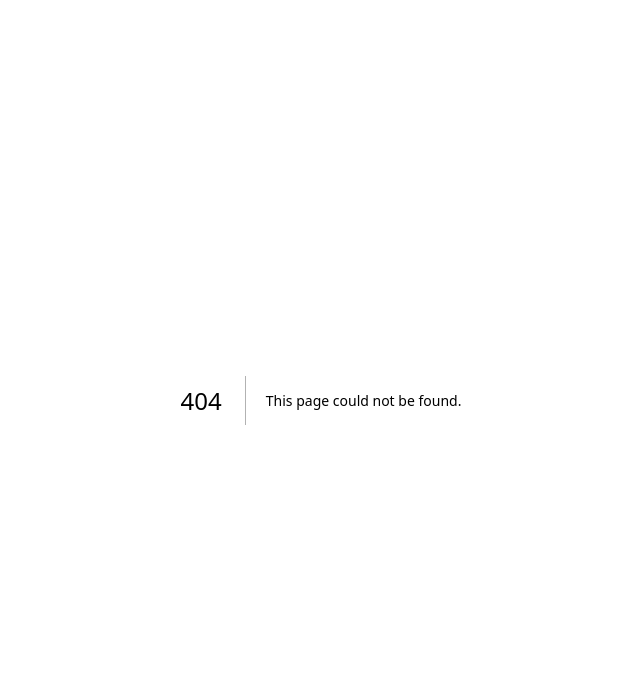
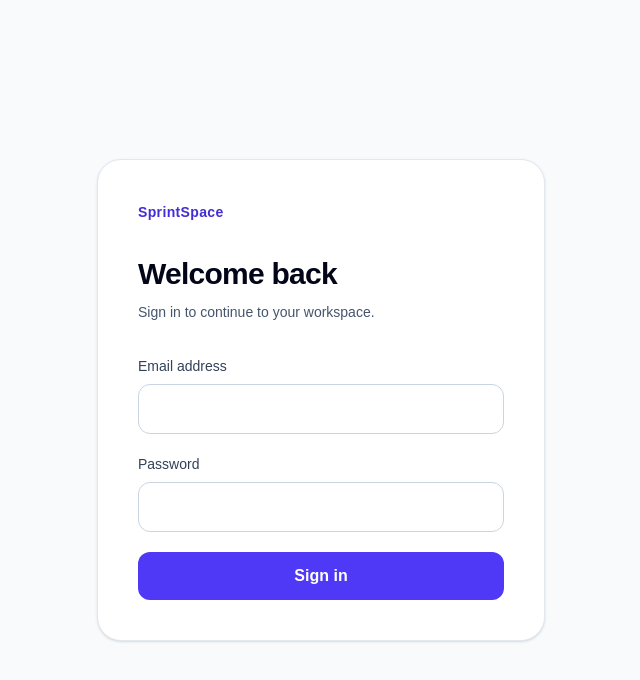
Before and after one commit to Sanku1299/SprintSpace, a Next.js app: page /login in a window 1280 px wide. Before the commit this address had no page. Shown: the top 680 px of the page, without its empty margins (319-959 px from the left). Built offline with nearby package versions, Linux system fonts and the light colour scheme; no server answers.

Commit message:
Add login and logout UI

```diff
--- a/auth.ts
+++ b/auth.ts
@@ -1,18 +1,13 @@
 import NextAuth from "next-auth";
 import Credentials from "next-auth/providers/credentials";
-import { z } from "zod";
 
 import { verifyPassword } from "@/lib/auth/password";
 import { connectToDatabase } from "@/lib/db/mongoose";
+import { credentialsSchema } from "@/lib/validation/auth";
 import { User } from "@/models/User";
 
 const COMPANY_ROLES = ["admin", "project_manager", "developer", "designer"] as const;
 type CompanyRole = (typeof COMPANY_ROLES)[number];
-
-const credentialsSchema = z.object({
-  email: z.string().trim().toLowerCase().email().max(254),
-  password: z.string().min(1).max(128),
-});
 
 export const { handlers, auth, signIn, signOut } = NextAuth({
   session: { strategy: "jwt" },
--- /dev/null
+++ b/src/app/(auth)/login/LoginForm.tsx
@@ -0,0 +1,59 @@
+"use client";
+
+import { useActionState } from "react";
+
+import { loginAction, type LoginState } from "./actions";
+
+const initialState: LoginState = {};
+
+export function LoginForm() {
+  const [state, action, pending] = useActionState(loginAction, initialState);
+
+  return (
+    <form action={action} className="mt-8 space-y-5">
+      <div>
+        <label htmlFor="email" className="mb-2 block text-sm font-medium text-slate-700">
+          Email address
+        </label>
+        <input
+          id="email"
+          name="email"
+          type="email"
+          autoComplete="email"
+          required
+          maxLength={254}
+          className="w-full rounded-xl border border-slate-300 bg-white px-4 py-3 text-slate-950 outline-none transition focus:border-indigo-500 focus:ring-4 focus:ring-indigo-100"
+        />
+      </div>
+
+      <div>
+        <label htmlFor="password" className="mb-2 block text-sm font-medium text-slate-700">
+          Password
+        </label>
+        <input
+          id="password"
+          name="password"
+          type="password"
+          autoComplete="current-password"
+          required
+          maxLength={128}
+          className="w-full rounded-xl border border-slate-300 bg-white px-4 py-3 text-slate-950 outline-none transition focus:border-indigo-500 focus:ring-4 focus:ring-indigo-100"
+        />
+      </div>
+
+      {state.error ? (
+        <p role="alert" className="rounded-lg bg-rose-50 px-3 py-2 text-sm text-rose-700">
+          {state.error}
+        </p>
+      ) : null}
+
+      <button
+        type="submit"
+        disabled={pending}
+        className="w-full rounded-xl bg-indigo-600 px-4 py-3 font-semibold text-white transition hover:bg-indigo-700 focus:outline-none focus:ring-4 focus:ring-indigo-200 disabled:cursor-not-allowed disabled:opacity-60"
+      >
+        {pending ? "Signing in…" : "Sign in"}
+      </button>
+    </form>
+  );
+}
--- /dev/null
+++ b/src/app/(auth)/login/actions.ts
@@ -0,0 +1,43 @@
+"use server";
+
+import { AuthError } from "next-auth";
+
+import { signIn, signOut } from "../../../../auth";
+import { credentialsSchema } from "@/lib/validation/auth";
+
+export type LoginState = {
+  error?: string;
+};
+
+export async function loginAction(
+  _previousState: LoginState,
+  formData: FormData,
+): Promise<LoginState> {
+  const parsed = credentialsSchema.safeParse({
+    email: formData.get("email"),
+    password: formData.get("password"),
+  });
+
+  if (!parsed.success) {
+    return { error: "Enter a valid email and password." };
+  }
+
+  try {
+    await signIn("credentials", {
+      ...parsed.data,
+      redirectTo: "/",
+    });
+  } catch (error) {
+    if (error instanceof AuthError) {
+      return { error: "Email or password is incorrect." };
+    }
+
+    throw error;
+  }
+
+  return {};
+}
+
+export async function logoutAction(): Promise<void> {
+  await signOut({ redirectTo: "/login" });
+}
--- /dev/null
+++ b/src/app/(auth)/login/page.tsx
@@ -0,0 +1,28 @@
+import Link from "next/link";
+import { redirect } from "next/navigation";
+
+import { auth } from "../../../../auth";
+import { LoginForm } from "./LoginForm";
+
+export default async function LoginPage() {
+  const session = await auth();
+
+  if (session?.user) {
+    redirect("/");
+  }
+
+  return (
+    <main className="flex min-h-screen items-center justify-center bg-slate-50 px-5 py-12">
+      <section className="w-full max-w-md rounded-3xl border border-slate-200 bg-white p-8 shadow-sm sm:p-10">
+        <Link href="/" className="text-sm font-semibold tracking-wide text-indigo-700">
+          SprintSpace
+        </Link>
+        <h1 className="mt-8 text-3xl font-semibold tracking-tight text-slate-950">Welcome back</h1>
+        <p className="mt-2 text-sm leading-6 text-slate-600">
+          Sign in to continue to your workspace.
+        </p>
+        <LoginForm />
+      </section>
+    </main>
+  );
+}
--- a/src/app/(marketing)/page.tsx
+++ b/src/app/(marketing)/page.tsx
@@ -1,69 +1,64 @@
-import Image from "next/image";
+import Link from "next/link";
 
-export default function Home() {
+import { auth } from "../../../auth";
+import { SignOutButton } from "@/components/auth/SignOutButton";
+
+export default async function HomePage() {
+  const session = await auth();
+
   return (
-    <div className="flex flex-col flex-1 items-center justify-center bg-zinc-50 font-sans dark:bg-black">
-      <main className="flex flex-1 w-full max-w-3xl flex-col items-center justify-between py-32 px-16 bg-white dark:bg-black sm:items-start">
-        <Image
-          className="dark:invert h-5 w-[100px]"
-          src="/next.svg"
-          alt="Next.js logo"
-          width={100}
-          height={20}
-          priority
-        />
-        <div className="flex flex-col items-center gap-6 text-center sm:items-start sm:text-left">
-          <h1 className="max-w-xs text-3xl font-semibold leading-10 tracking-tight text-black dark:text-zinc-50">
-            To get started, edit the{" "}
-            <code className="rounded bg-black/[.06] px-1.5 py-0.5 font-mono text-[0.9em] dark:bg-white/[.08]">
-              page.tsx
-            </code>{" "}
-            file.
-          </h1>
-          <p className="max-w-md text-lg leading-8 text-zinc-600 dark:text-zinc-400">
-            Looking for a starting point or more instructions? Head over to{" "}
-            <a
-              href="https://vercel.com/templates?framework=next.js&utm_source=create-next-app&utm_medium=appdir-template-tw&utm_campaign=create-next-app"
-              className="font-medium text-zinc-950 dark:text-zinc-50"
-            >
-              Templates
-            </a>{" "}
-            or the{" "}
-            <a
-              href="https://nextjs.org/learn?utm_source=create-next-app&utm_medium=appdir-template-tw&utm_campaign=create-next-app"
-              className="font-medium text-zinc-950 dark:text-zinc-50"
-            >
-              Learning
-            </a>{" "}
-            center.
+    <main className="flex min-h-screen flex-col bg-slate-50 text-slate-950">
+      <header className="mx-auto flex w-full max-w-6xl items-center justify-between px-6 py-6">
+        <Link href="/" className="text-lg font-bold tracking-tight text-indigo-700">
+          SprintSpace
+        </Link>
+        {session?.user ? (
+          <SignOutButton />
+        ) : (
+          <Link
+            href="/login"
+            className="rounded-lg bg-indigo-600 px-4 py-2 text-sm font-semibold text-white transition hover:bg-indigo-700 focus:outline-none focus:ring-4 focus:ring-indigo-200"
+          >
+            Sign in
+          </Link>
+        )}
+      </header>
+
+      <section className="mx-auto flex w-full max-w-6xl flex-1 items-center px-6 py-16">
+        <div className="max-w-2xl">
+          <p className="text-sm font-semibold uppercase tracking-[0.18em] text-indigo-700">
+            Project work, in one space
           </p>
+          {session?.user ? (
+            <>
+              <h1 className="mt-5 text-4xl font-semibold tracking-tight sm:text-6xl">
+                Welcome{session.user.name ? `, ${session.user.name}` : " back"}.
+              </h1>
+              <p className="mt-5 max-w-xl text-lg leading-8 text-slate-600">
+                You’re signed in as {session.user.role.replaceAll("_", " ")}.
+              </p>
+              <p className="mt-3 text-sm text-slate-500">
+                Your project workspace is being prepared.
+              </p>
+            </>
+          ) : (
+            <>
+              <h1 className="mt-5 text-4xl font-semibold tracking-tight sm:text-6xl">
+                Plan together. Keep every sprint moving.
+              </h1>
+              <p className="mt-5 max-w-xl text-lg leading-8 text-slate-600">
+                SprintSpace brings your projects, tasks, and team updates together in one workspace.
+              </p>
+              <Link
+                href="/login"
+                className="mt-8 inline-flex rounded-xl bg-indigo-600 px-5 py-3 font-semibold text-white transition hover:bg-indigo-700 focus:outline-none focus:ring-4 focus:ring-indigo-200"
+              >
+                Sign in to your workspace
+              </Link>
+            </>
+          )}
         </div>
-        <div className="flex flex-col gap-4 text-base font-medium sm:flex-row">
-          <a
-            className="flex h-12 w-full items-center justify-center gap-2 rounded-full bg-foreground px-5 text-background transition-colors hover:bg-[#383838] dark:hover:bg-[#ccc] md:w-[158px]"
-            href="https://vercel.com/new?utm_source=create-next-app&utm_medium=appdir-template-tw&utm_campaign=create-next-app"
-            target="_blank"
-            rel="noopener noreferrer"
-          >
-            <Image
-              className="dark:invert h-[14px] w-4"
-              src="/vercel.svg"
-              alt="Vercel logomark"
-              width={16}
-              height={14}
-            />
-            Deploy Now
-          </a>
-          <a
-            className="flex h-12 w-full items-center justify-center rounded-full border border-solid border-black/[.08] px-5 transition-colors hover:border-transparent hover:bg-black/[.04] dark:border-white/[.145] dark:hover:bg-[#1a1a1a] md:w-[158px]"
-            href="https://nextjs.org/docs?utm_source=create-next-app&utm_medium=appdir-template-tw&utm_campaign=create-next-app"
-            target="_blank"
-            rel="noopener noreferrer"
-          >
-            Documentation
-          </a>
-        </div>
-      </main>
-    </div>
+      </section>
+    </main>
   );
 }
--- a/src/app/layout.tsx
+++ b/src/app/layout.tsx
@@ -13,8 +13,8 @@ const geistMono = Geist_Mono({
 });
 
 export const metadata: Metadata = {
-  title: "Create Next App",
-  description: "Generated by create next app",
+  title: "SprintSpace",
+  description: "Project planning and team collaboration in one workspace.",
 };
 
 export default function RootLayout({ children }: LayoutProps<"/">) {
--- /dev/null
+++ b/src/components/auth/SignOutButton.tsx
@@ -0,0 +1,14 @@
+import { logoutAction } from "../../app/(auth)/login/actions";
+
+export function SignOutButton() {
+  return (
+    <form action={logoutAction}>
+      <button
+        type="submit"
+        className="rounded-lg border border-slate-300 px-4 py-2 text-sm font-medium text-slate-700 transition hover:bg-slate-50 focus:outline-none focus:ring-4 focus:ring-indigo-100"
+      >
+        Sign out
+      </button>
+    </form>
+  );
+}
--- /dev/null
+++ b/src/lib/validation/auth.ts
@@ -0,0 +1,8 @@
+import { z } from "zod";
+
+export const credentialsSchema = z.object({
+  email: z.string().trim().toLowerCase().email().max(254),
+  password: z.string().min(1).max(128),
+});
+
+export type CredentialsInput = z.infer<typeof credentialsSchema>;
```
